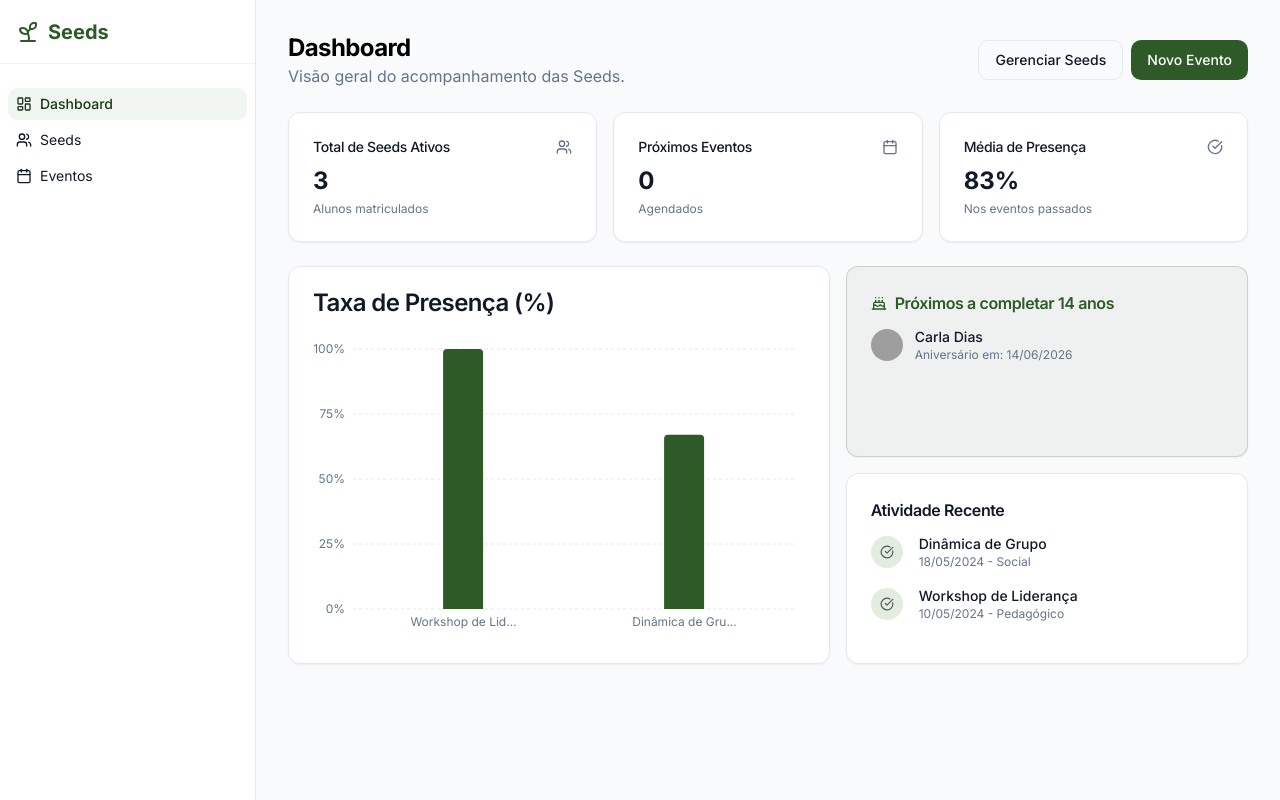
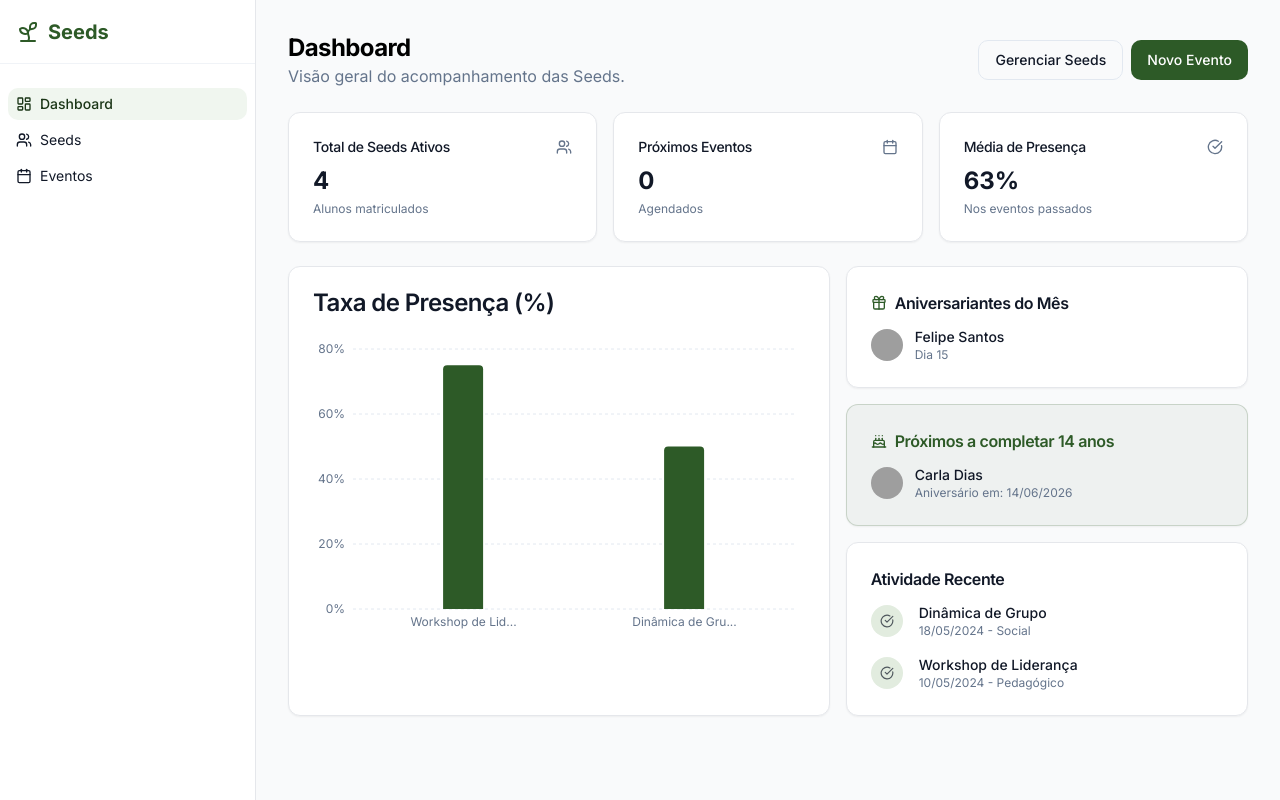
Before and after one commit to willblanko/Controle-Seeds, a React (Vite) app: page / in a window 1280 px wide. Built offline with nearby package versions, Linux system fonts and the light colour scheme; grey boxes are pictures that could not be loaded.

Commit message:
feat: Add monthly birthday widget to dashboard

```diff
--- a/src/contexts/app-context.tsx
+++ b/src/contexts/app-context.tsx
@@ -51,6 +51,7 @@ type AppContextType = {
 const now = new Date()
 const turning14In30Days = new Date(now.getFullYear() - 14, now.getMonth(), now.getDate() + 30)
 const turned14Recently = new Date(now.getFullYear() - 14, now.getMonth(), now.getDate() - 10)
+const birthdayThisMonth = new Date(now.getFullYear() - 10, now.getMonth(), 15)
 
 const MOCK_SEEDS: Seed[] = [
   {
@@ -126,6 +127,20 @@ const MOCK_SEEDS: Seed[] = [
     medicationDetails: 'Bombinha de Asma',
     status: 'Ativo',
     registrationDate: '2023-10-05',
+  },
+  {
+    id: '6',
+    name: 'Felipe Santos',
+    photo: 'https://img.usecurling.com/ppl/thumbnail?gender=male&seed=6',
+    entryMethod: 'Novo Membro',
+    sex: 'Masculino',
+    birthDate: birthdayThisMonth.toISOString().split('T')[0],
+    guardian1: 'Carlos Santos',
+    phone1: '(11) 95544-1122',
+    hasAllergy: false,
+    hasMedication: false,
+    status: 'Ativo',
+    registrationDate: '2023-11-20',
   },
 ]
 
--- a/src/pages/Index.tsx
+++ b/src/pages/Index.tsx
@@ -1,4 +1,4 @@
-import { Users, Calendar as CalendarIcon, CheckCircle, Cake } from 'lucide-react'
+import { Users, Calendar as CalendarIcon, CheckCircle, Cake, Gift } from 'lucide-react'
 import { Link } from 'react-router-dom'
 import { BarChart, Bar, XAxis, YAxis, CartesianGrid, ResponsiveContainer } from 'recharts'
 
@@ -53,6 +53,20 @@ export default function Index() {
     })
     .filter((seed) => seed.fourteenthBday >= nowObj && seed.fourteenthBday <= in180Days)
     .sort((a, b) => a.fourteenthBday.getTime() - b.fourteenthBday.getTime())
+
+  const currentMonth = nowObj.getMonth() + 1
+  const birthdaysThisMonth = seeds
+    .filter((seed) => seed.status === 'Ativo')
+    .filter((seed) => {
+      const bdParts = seed.birthDate.split('-')
+      const bMonth = parseInt(bdParts[1], 10)
+      return bMonth === currentMonth
+    })
+    .sort((a, b) => {
+      const aDay = parseInt(a.birthDate.split('-')[2], 10)
+      const bDay = parseInt(b.birthDate.split('-')[2], 10)
+      return aDay - bDay
+    })
 
   return (
     <div className="space-y-6">
@@ -155,7 +169,43 @@ export default function Index() {
         </Card>
 
         <div className="lg:col-span-3 flex flex-col gap-4">
-          <Card className="flex-1 flex flex-col bg-primary/5 border-primary/20">
+          <Card className="flex flex-col">
+            <CardHeader className="pb-3">
+              <CardTitle className="text-base flex items-center gap-2">
+                <Gift className="h-4 w-4 text-primary" />
+                Aniversariantes do Mês
+              </CardTitle>
+            </CardHeader>
+            <CardContent>
+              <div className="space-y-4">
+                {birthdaysThisMonth.map((seed, i) => (
+                  <div
+                    key={seed.id}
+                    className="flex items-center gap-3 animate-slide-up"
+                    style={{ animationDelay: `${i * 100}ms` }}
+                  >
+                    <Avatar className="h-8 w-8">
+                      <AvatarImage src={seed.photo} />
+                      <AvatarFallback>{seed.name.charAt(0)}</AvatarFallback>
+                    </Avatar>
+                    <div className="flex flex-col flex-1 overflow-hidden">
+                      <p className="text-sm font-medium truncate">{seed.name}</p>
+                      <p className="text-xs text-muted-foreground">
+                        Dia {parseInt(seed.birthDate.split('-')[2], 10)}
+                      </p>
+                    </div>
+                  </div>
+                ))}
+                {birthdaysThisMonth.length === 0 && (
+                  <div className="text-center text-muted-foreground py-4 text-sm">
+                    Nenhum aniversariante este mês.
+                  </div>
+                )}
+              </div>
+            </CardContent>
+          </Card>
+
+          <Card className="flex flex-col bg-primary/5 border-primary/20">
             <CardHeader className="pb-3">
               <CardTitle className="text-base flex items-center gap-2 text-primary">
                 <Cake className="h-4 w-4" />
@@ -191,7 +241,7 @@ export default function Index() {
             </CardContent>
           </Card>
 
-          <Card className="flex-1 flex flex-col">
+          <Card className="flex flex-col">
             <CardHeader className="pb-3">
               <CardTitle className="text-base">Atividade Recente</CardTitle>
             </CardHeader>
```
Also changed, not shown: .skip.config.json.
